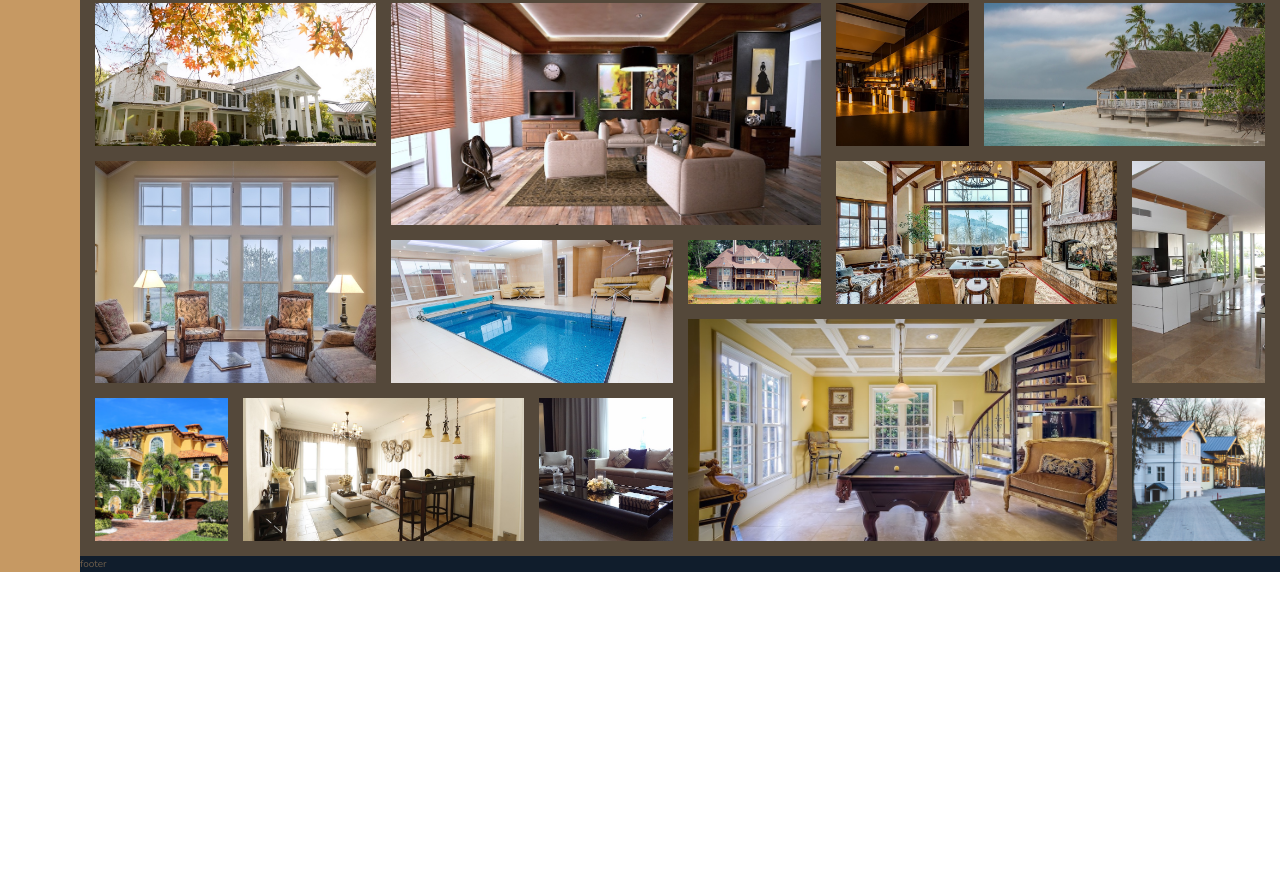
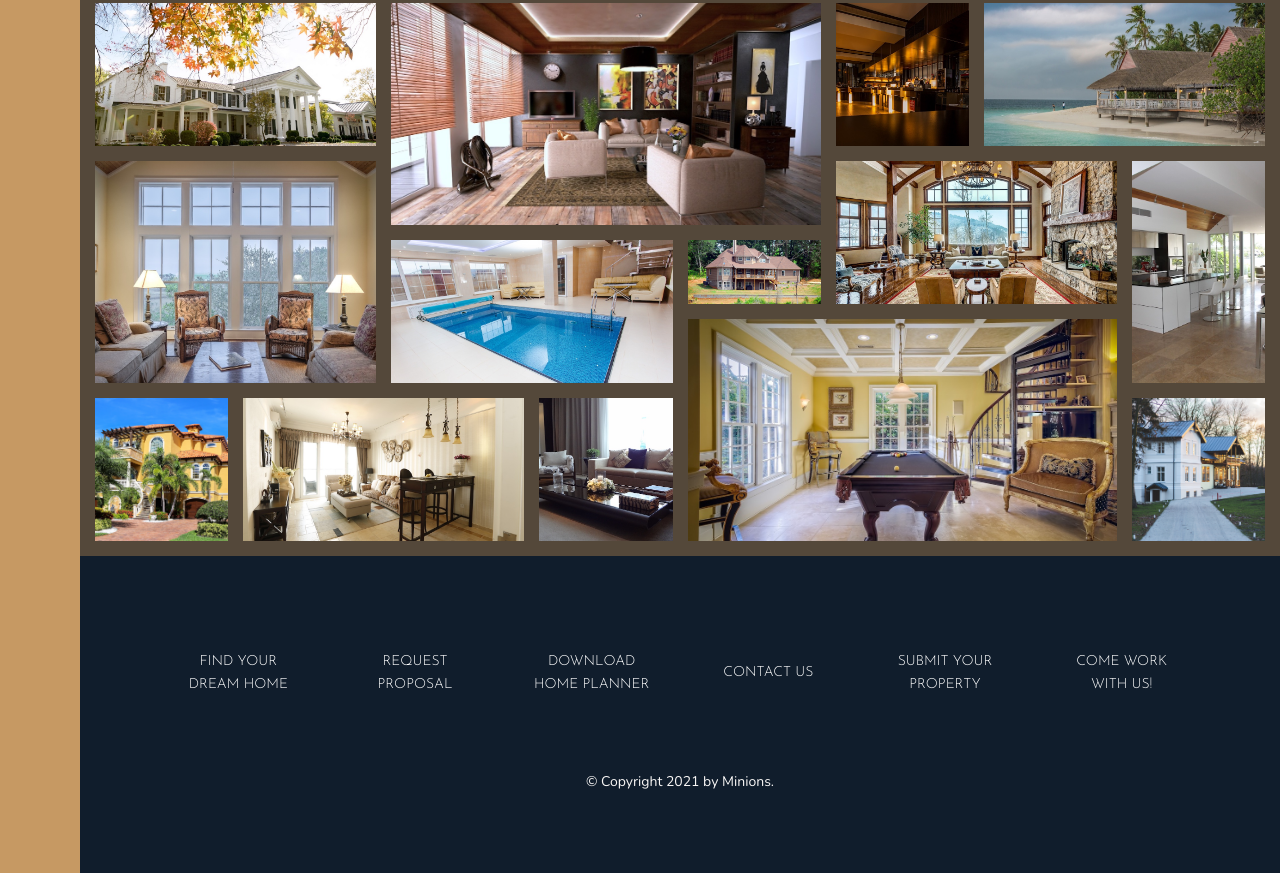
Before and after one commit to ryan258/proto--real-estate-agency, a website: page index.html in a window 1280 px wide. Shown: the part 3084-3957 px from the top of the page. Before the commit the page ends 3656 px from the top, so only its background shows below. Drawn offline with nearby package versions, Linux system fonts and the light colour scheme.

Commit message:
Develop a simple footer.

```diff
--- a/index.html
+++ b/index.html
@@ -292,6 +292,16 @@
       <figure class="gallery__item gallery__item--13"><img src="img/gal-13.jpeg" alt="Gallery image 13" class="gallery__img" /></figure>
       <figure class="gallery__item gallery__item--14"><img src="img/gal-14.jpeg" alt="Gallery image 14" class="gallery__img" /></figure>
     </section>
-    <footer class="footer">footer</footer>
+    <footer class="footer">
+      <ul class="nav">
+        <li class="nav__item"><a href="#" class="nav__link">Find your dream home</a></li>
+        <li class="nav__item"><a href="#" class="nav__link">Request proposal</a></li>
+        <li class="nav__item"><a href="#" class="nav__link">Download home planner</a></li>
+        <li class="nav__item"><a href="#" class="nav__link">Contact us</a></li>
+        <li class="nav__item"><a href="#" class="nav__link">Submit your property</a></li>
+        <li class="nav__item"><a href="#" class="nav__link">Come work with us!</a></li>
+      </ul>
+      <p class="copyright">&copy; Copyright 2021 by Minions.</p>
+    </footer>
   </body>
 </html>
--- a/sass/_footer.scss
+++ b/sass/_footer.scss
@@ -1,4 +1,46 @@
 .footer {
   background-color: $color-secondary;
   grid-column: full-start / full-end;
+  padding: 8rem;
 }
+
+.nav {
+  list-style: none;
+  display: grid;
+  grid-template-columns: repeat(auto-fit, minmax(15rem, 1fr));
+  grid-gap: 2rem; // makes it so you don't have to remove space at the end
+  align-items: center;
+
+  &__item {
+  }
+  &__link {
+    &:link,
+    &:visited {
+      font-size: 1.4rem;
+      color: #fff;
+      text-decoration: none;
+      font-family: $font-display;
+      text-transform: uppercase;
+      text-align: center;
+      padding: 1.5rem;
+      display: block; // so the above can be applied
+      transition: all 0.2s;
+    }
+
+    &:hover,
+    &:active {
+      background-color: rgba(255, 255, 255, 0.05);
+      transform: translateY(-3px);
+    }
+  }
+}
+
+.copyright {
+  font-size: 1.4rem;
+  color: $color-grey-light-1;
+  margin-top: 6rem;
+  margin-right: auto;
+  margin-left: auto;
+  text-align: center;
+  width: 70%;
+}
```
Also changed, not shown: css/style.css.
